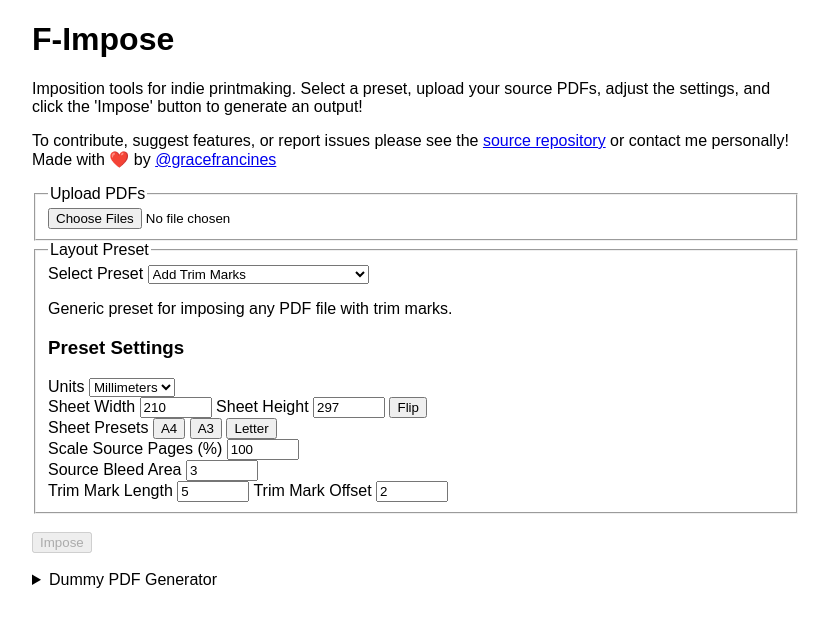
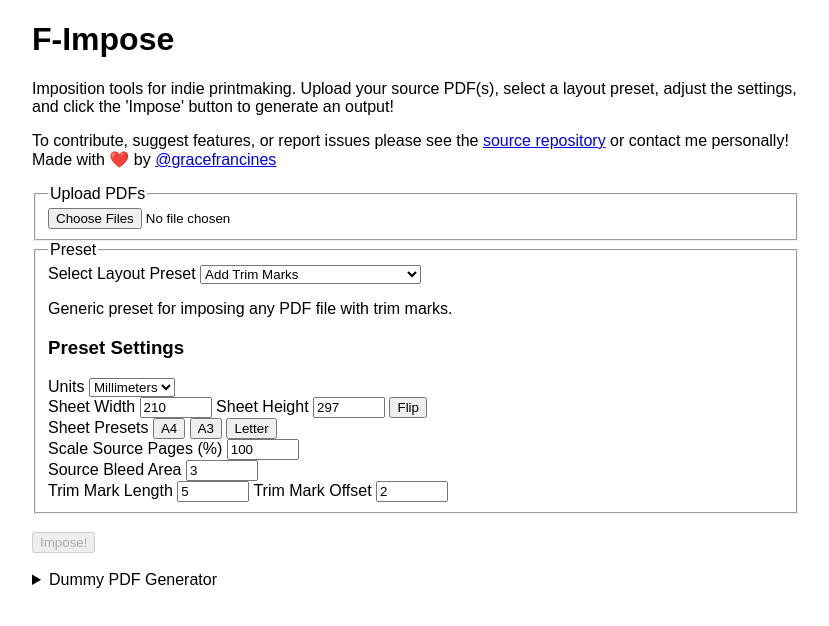
Before and after one commit to gfrancine/f-impose, a React (Vite) app: page / in a window 1280 px wide. Shown: the top 626 px of the page, without its empty margins (224-1053 px from the left). Built offline with nearby package versions, Linux system fonts and the light colour scheme.

Commit message:
vanity: minor wording changes

```diff
--- a/src/components/App.css
+++ b/src/components/App.css
@@ -8,6 +8,11 @@
   width: 4rem;
 }
 
+/* if the first child (after the legend) is a paragraph */
+.app fieldset > p:nth-child(2) {
+  margin-block-start: 0;
+}
+
 @media screen and (max-width: 560px) {
   .app fieldset label {
     display: block;
--- a/src/components/App.tsx
+++ b/src/components/App.tsx
@@ -108,9 +108,9 @@ function App() {
     <div className="app">
       <h1>F-Impose</h1>
       <p>
-        Imposition tools for indie printmaking. Select a preset, upload your
-        source PDFs, adjust the settings, and click the 'Impose' button to
-        generate an output!
+        Imposition tools for indie printmaking. Upload your source PDF(s),
+        select a layout preset, adjust the settings, and click the 'Impose'
+        button to generate an output!
       </p>
       <p>
         To contribute, suggest features, or report issues please see the{" "}
@@ -128,10 +128,11 @@ function App() {
           disabled={isProcessing}
         />
       </fieldset>
+      {/* {{inputFiles.length > 0 && (<>} */}
       <fieldset>
-        <legend>Layout Preset</legend>
+        <legend>Preset</legend>
         <label>
-          Select Preset{" "}
+          Select Layout Preset{" "}
           <select
             value={currentPresetId}
             onChange={(e) => setCurrentPresetId(e.target.value as PresetId)}
@@ -157,9 +158,10 @@ function App() {
       </fieldset>
       <br />
       <button onClick={impose} disabled={inputFiles.length === 0}>
-        Impose
+        Impose!
       </button>
       <br />
+      {/* {</>)}} */}
       {isProcessing && <p>Processing...</p>}
       {results.length > 0 && (
         <>
```
